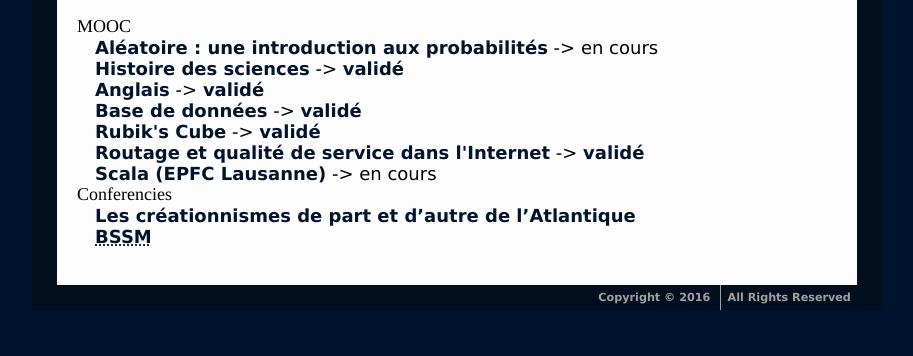
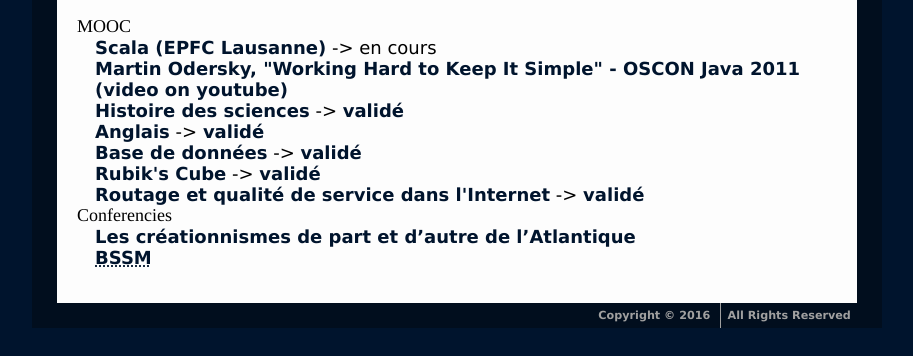
Before and after one commit to Delapouite/homepage-ULB, a plain HTML site: page news.html in a window 1280 px wide. Shown: the part 444-800 px from the top of the page, without its empty margins (183-1096 px from the left). Drawn offline with Linux system fonts and the light colour scheme.

Commit message:
update news

```diff
--- a/news.html
+++ b/news.html
@@ -51,8 +51,10 @@
                     <h3>MOOC</h3>
                     <ul>
                         <li>
-                            <a href="https://www.coursera.org/learn/probabilites-1">Aléatoire : une introduction aux probabilités</a>
+                            <a href="https://www.coursera.org/learn/progfun1/home/welcome">Scala (EPFC Lausanne)</a>
                             -> en cours
+                            <br>
+                            <a href="https://www.youtube.com/watch?v=3jg1AheF4n0">Martin Odersky, "Working Hard to Keep It Simple" - OSCON Java 2011 (video on youtube)</a>
                         </li>
                         <li>
                             <a href="https://www.fun-mooc.fr/courses/umontpellier/08004/session01/about">Histoire des sciences</a>
@@ -75,10 +77,6 @@
                             -> <a href="public/att/attestation_suivi_routage.pdf">validé</a>
                         </li>
 
-                        <li>
-                            <a href="https://www.coursera.org/learn/progfun1/home/welcome">Scala (EPFC Lausanne)</a>
-                            -> en cours
-                        </li>
                     </ul>
                     <h3>Conferencies</h3>
                     <ul>
```
